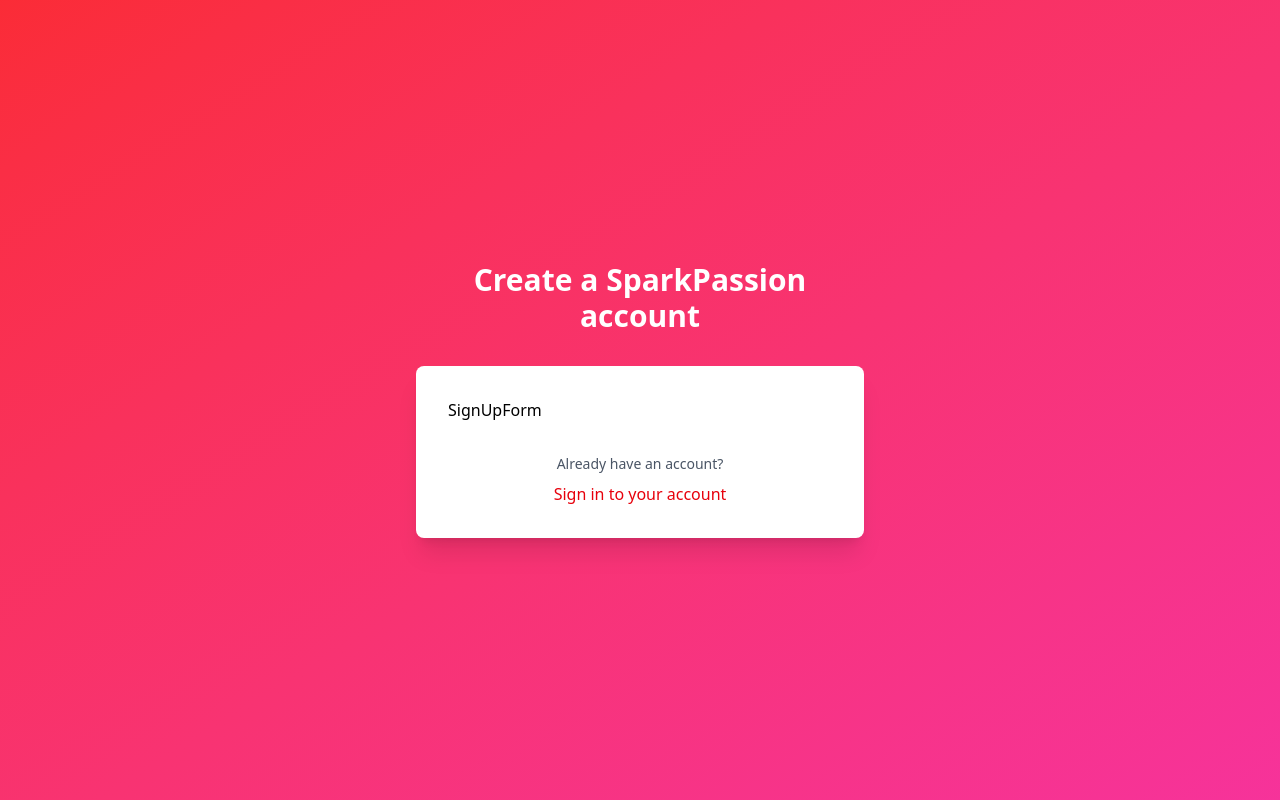
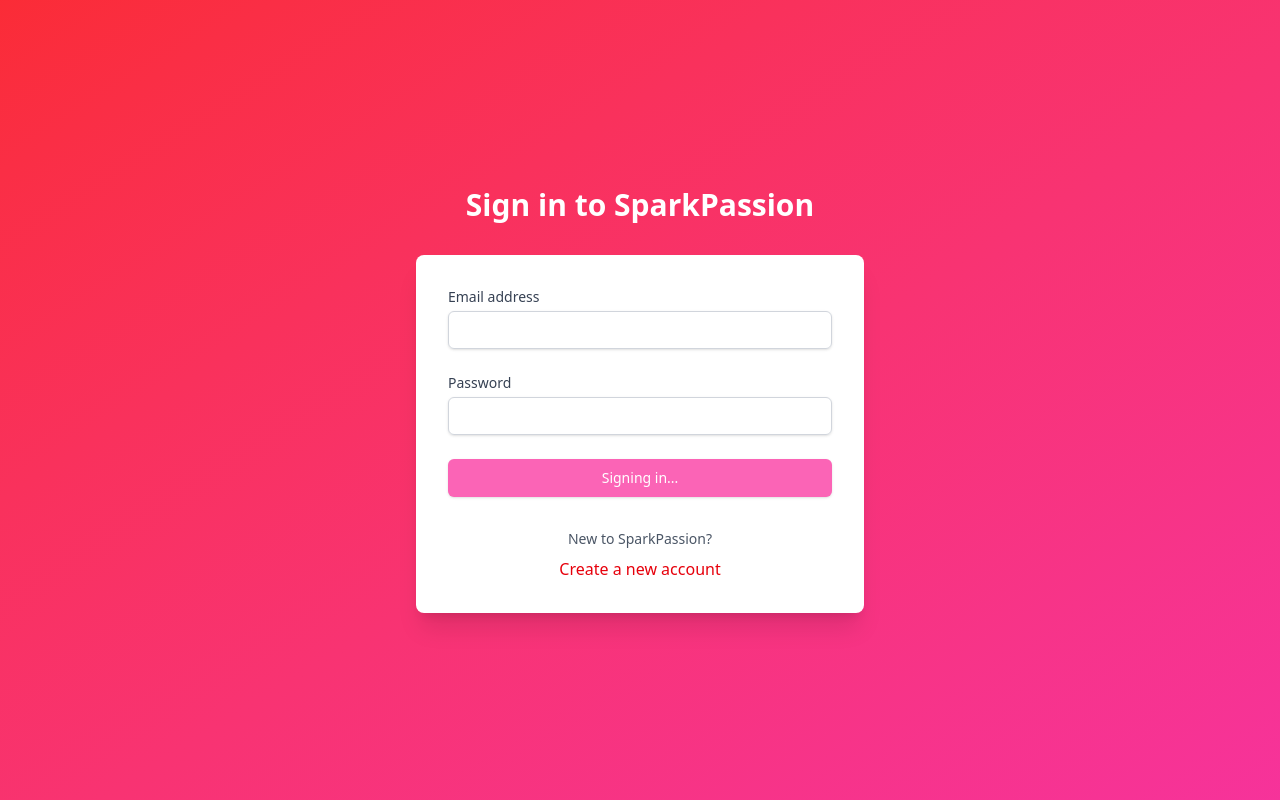
Before and after one commit to MysticRiver/Spark-Passion, a React (Vite) app in the folder frontend/: page /auth in a window 1280 px wide. Built offline with nearby package versions, Linux system fonts and the light colour scheme.

Commit message:
LoginForm created

```diff
--- a/frontend/src/components/LoginForm.jsx
+++ b/frontend/src/components/LoginForm.jsx
@@ -1,9 +1,64 @@
+import { useState } from 'react'
 import React from 'react'
 
 const LoginForm = () => {
+    const [email, setEmail] = useState('')
+    const [password, setPassword] = useState('')
+    const loading = true;
   return (
-    <div>LoginForm</div>
+    <form className='space-y-6'>
+    <div>
+				<label htmlFor='email' className='block text-sm font-medium text-gray-700'>
+					Email address
+				</label>
+				<div className='mt-1'>
+					<input
+						id='email'
+						name='email'
+						type='email'
+						autoComplete='email'
+						required
+						value={email}
+						onChange={(e) => setEmail(e.target.value)}
+						className='appearance-none block w-full px-3 py-2 border border-gray-300 rounded-md shadow-sm placeholder-gray-400 focus:outline-none focus:ring-pink-500 focus:border-pink-500 sm:text-sm'
+					/>
+				</div>
+			</div>
+
+			<div>
+				<label htmlFor='password' className='block text-sm font-medium text-gray-700'>
+					Password
+				</label>
+				<div className='mt-1'>
+					<input
+						id='password'
+						name='password'
+						type='password'
+						autoComplete='current-password'
+						required
+						value={password}
+						onChange={(e) => setPassword(e.target.value)}
+						className='appearance-none block w-full px-3 py-2 border border-gray-300 rounded-md shadow-sm placeholder-gray-400 focus:outline-none focus:ring-pink-500 focus:border-pink-500 sm:text-sm'
+					/>
+				</div>
+			</div>
+            <button
+				type='submit'
+				className={`w-full flex justify-center py-2 px-4 border border-transparent
+					rounded-md shadow-sm text-sm font-medium text-white ${
+						loading
+							? "bg-pink-400 cursor-not-allowed"
+							: "bg-pink-600 hover:bg-pink-700 focus:outline-none focus:ring-2 focus:ring-offset-2 focus:ring-pink-500"
+					}`}
+				disabled={loading}
+			>
+				{loading ? "Signing in..." : "Sign in"}
+			</button>
+
+			</form>
+
+
   )
-}
+};
 
 export default LoginForm
--- a/frontend/src/pages/AuthPage.jsx
+++ b/frontend/src/pages/AuthPage.jsx
@@ -4,7 +4,7 @@
 import SignUpForm from '../components/SignUpForm'
 
 const AuthPage = () => {
-  const{isLogin, setIsLogin} = useState(true);
+  const [isLogin, setIsLogin] = useState(true);
   return (
     <div
 			className='min-h-screen flex items-center justify-center bg-gradient-to-br
```
